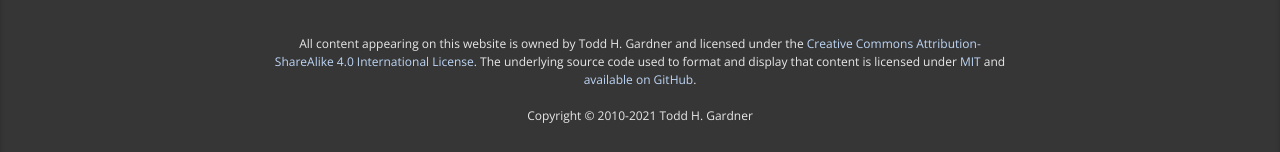
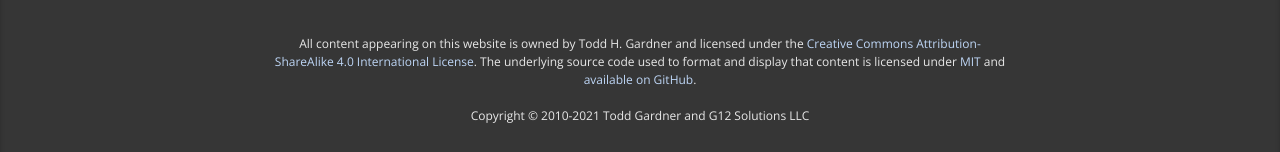
Before and after one commit to toddhgardner/toddhgardner.com, a Jekyll site: the page built from index.html, in a window 1280 px wide. Shown: the part 1009-1161 px from the top of the page. Built offline with Jekyll 4.4.1, drawn with Linux system fonts in a browser that asks for light colours.

```diff
--- a/_includes/footer.html
+++ b/_includes/footer.html
@@ -41,7 +41,7 @@
     <div class="footer-legal">
       All content appearing on this website is owned by Todd H. Gardner and licensed under the <a href="https://creativecommons.org/licenses/by-sa/4.0/">Creative Commons Attribution-ShareAlike 4.0 International License</a>. The underlying source code used to format and display that content is licensed under <a href="https://github.com/toddhgardner/todd.mn/blob/sources/LICENSE">MIT</a> and <a href="https://github.com/toddhgardner/todd.mn">available on GitHub</a>.
       <br /><br />
-      Copyright © 2010-{{ site.time | date: '%Y' }} Todd H. Gardner
+      Copyright © 2010-{{ site.time | date: '%Y' }} Todd Gardner and G12 Solutions LLC
     </div>
   </div>
 
```
